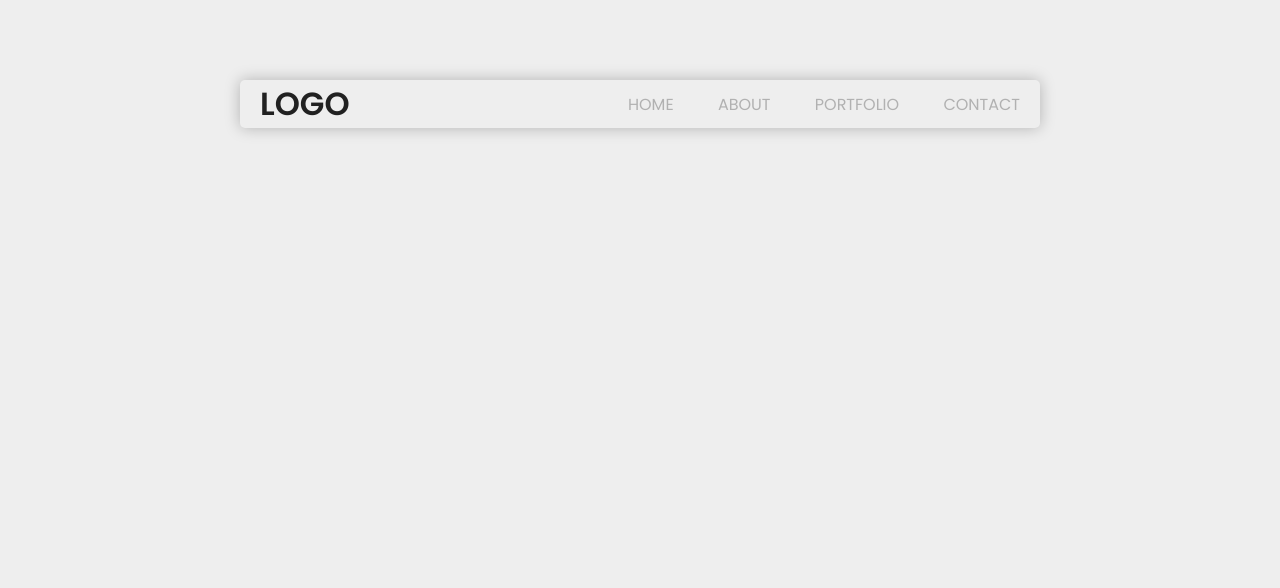
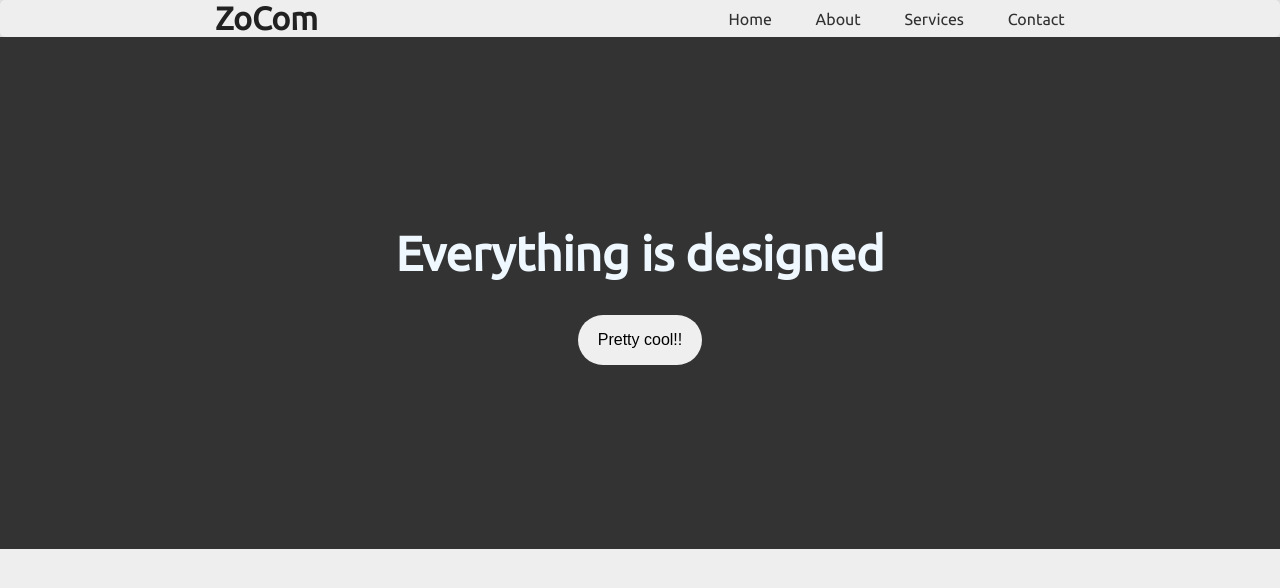
Before and after one commit to UshaKumari89/flex_box_layout, a plain HTML site: page index.html in a window 1280 px wide. Shown: the top 588 px of the page. Drawn offline with Linux system fonts and the light colour scheme.

Commit message:
navigation and hero section

```diff
--- a/css/style.css
+++ b/css/style.css
@@ -0,0 +1,97 @@
+/*general style*/
+@import url('https://fonts.googleapis.com/css2?family=Ubuntu&display=swap');
+
+* {
+box-sizing: border-box;
+margin: 0;
+padding: 0;
+list-style: none;
+text-decoration: none;
+}
+
+body {
+background-color: rgb(238, 238, 238);
+font-family: 'Ubuntu', sans-serif;
+width:100%;
+height:2816px;
+}
+/*navigation with logo starts here */
+.navbar {
+width: 100%;
+margin: auto;
+
+background-color: rgb(238, 238, 238);
+box-shadow: 0px 0px 15px 0px rgba(0, 0, 0, 0.25);
+border-radius: 5px;
+display: flex;
+justify-content: space-around;
+align-items: center;
+
+
+}
+
+.logo {
+font-size: 2rem;
+cursor: pointer;
+padding-left: 20px;
+color: rgb(33, 33, 33);
+font-weight: 600;
+}
+
+.nav__links li {
+display: inline;
+padding: 20px;
+
+
+}
+
+.nav__links li a {
+color: rgb(49, 48, 48);
+
+}
+
+.nav__links li a:hover,.logo:hover {
+color: rgb(113, 110, 110);
+
+}
+
+/*navigation with logo starts here */
+/*hero section start here */
+.hero_container{
+    background-color:#333333;
+    height: 32rem;
+    display: flex;
+    flex-direction: column;
+   justify-content: center;
+   align-items:center
+
+
+
+}
+.hero_container h1{
+    color: aliceblue;
+    font-weight: 700;
+    font-size: 3rem;
+    line-height: 4rem;
+
+
+
+
+}
+.btn{
+    padding:1rem 1.25rem;
+    display:block;
+    border-radius: 6.25rem;
+    -webkit-border-radius: 6.25rem;
+    -moz-border-radius: 6.25rem;
+    -ms-border-radius: 6.25rem;
+    -o-border-radius: 6.25rem;
+    margin-top: 30px;
+    border: none;
+    outline:none;
+    font-size: 1rem;
+    cursor: pointer;
+
+
+
+}
--- a/index.html
+++ b/index.html
@@ -6,75 +6,28 @@
     <meta name="viewport" content="width=device-width, initial-scale=1.0">
     <title>Flex_box layout</title>
     <link rel="stylesheet" href="css/style.css">
-    <style>
-        @import url('https://fonts.googleapis.com/css2?family=Poppins:wght@300;400;500;600&display=swap');
 
-* {
-    box-sizing: border-box;
-    margin: 0;
-    padding: 0;
-    list-style: none;
-    text-decoration: none;
-}
-
-body {
-    background-color: rgb(238, 238, 238);
-    font-family: 'Poppins', sans-serif;
-}
-/*navigation with logo starts here */
-.header {
-    width: 50rem;
-    margin: auto;
-    margin-top: 5rem;
-    background-color: rgb(238, 238, 238);
-    box-shadow: 0px 0px 15px 0px rgba(0, 0, 0, 0.25);
-    border-radius: 5px;
-    display: flex;
-    justify-content: space-between;
-    align-items: center;
-    text-transform: uppercase;
-
-}
-
-.logo {
-    font-size: 2rem;
-    cursor: pointer;
-    padding-left: 20px;
-    color: rgb(33, 33, 33);
-    font-weight: 600;
-}
-
-.nav__links li {
-    display: inline;
-    padding: 20px;
-
-
-}
-
-.nav__links li a {
-    color: rgb(177, 177, 177);
-
-}
-
-.nav__links li a:hover {
-    color: rgb(113, 110, 110);
-
-}
-
-    </style>
 </head>
 <body>
   <!--navigation with logo starts here-->
 
-  <nav class="header">
-    <a class="logo" href="#">Logo</a>
+  <nav class="navbar">
+    <a class="logo" href="#">ZoCom</a>
     <ul class="nav__links">
       <li><a href="#">Home</a></li>
       <li><a href="#">About</a></li>
-      <li><a href="#">Portfolio</a></li>
+      <li><a href="#">Services</a></li>
       <li><a href="#">Contact</a></li>
     </ul>
   </nav>
   <!--navigation with logo ends here-->
+    <!--hero starts here-->
+    <article class="hero_container">
+        <h1>Everything is designed</h1>
+        <button class = "btn">Pretty cool!!</button>
+    </article>
+
+
+        <!--hero starts here-->
 </body>
 </html>
```
Also changed, not shown: images/image-larger.png (added), images/image.png (added).
